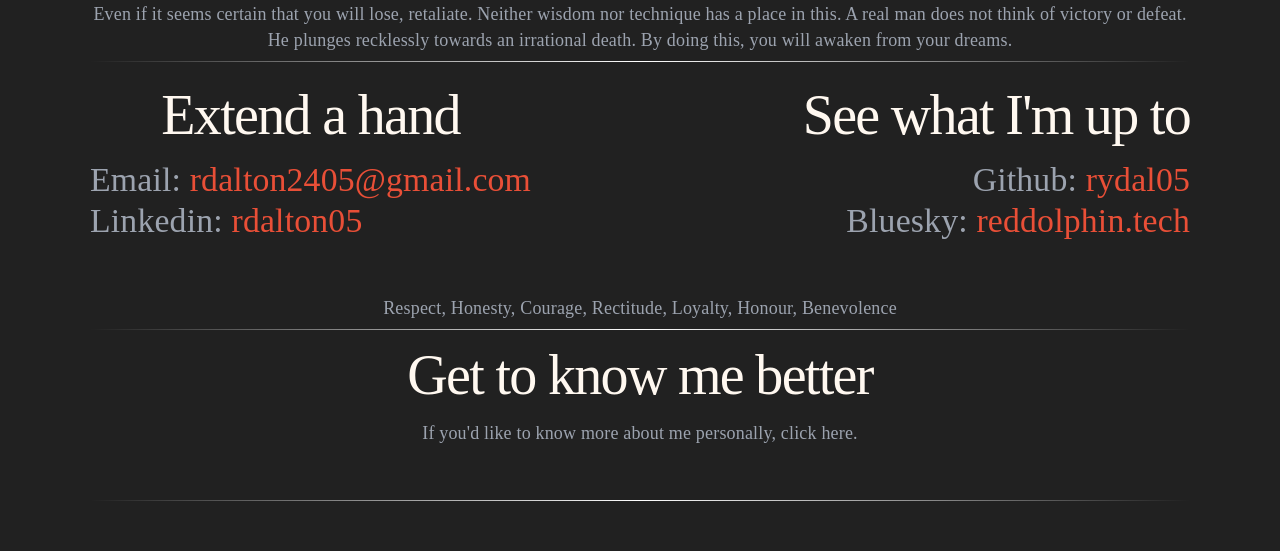
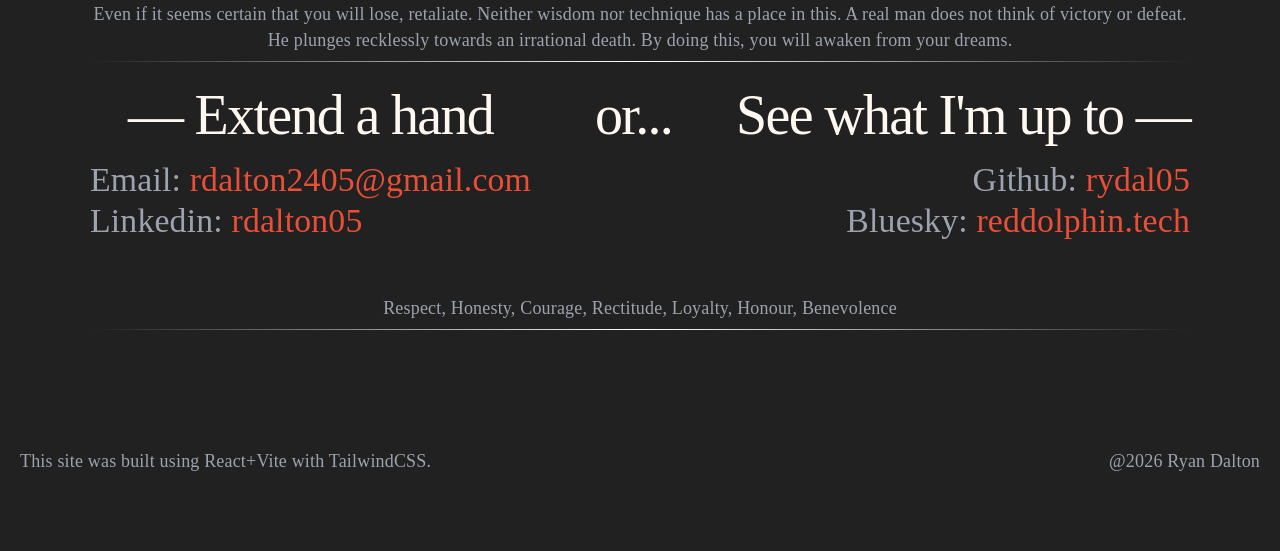
Before and after one commit to rydal05/portfolio-site, a React (Vite) app: page / in a window 1280 px wide. Shown: the part 4203-4754 px from the top of the page. After the commit the page ends 4698 px from the top, so only its background shows below. Built offline with nearby package versions, Linux system fonts and the light colour scheme.

Commit message:
animation notes

```diff
--- a/src/pages/home.jsx
+++ b/src/pages/home.jsx
@@ -76,7 +76,7 @@ function Home() {
 				dreams.
 			</Quote>
 			<hr className="m-20" />
-
+{/* quotes should all animate fading upward from the delimiter bar */}
 			<Contact />
 			<Quote>
 				Respect, Honesty, Courage, Rectitude, Loyalty, Honour,
@@ -84,11 +84,11 @@ function Home() {
 			</Quote>
 			<hr className="m-20" />
 
-			<Personal />
+			{/* <Personal />
 			<Quote>
 
 			</Quote>
-			<hr className="m-20" />
+			<hr className="m-20" /> */}
 		</>
 	);
 }
--- a/src/sections/prof/contact.jsx
+++ b/src/sections/prof/contact.jsx
@@ -3,7 +3,7 @@ export default function Contact() {
 		<>
 			<section id="contact" className="scroll-mt-30 flex justify-between">
 				<div>
-					<h1>Extend a hand</h1>
+					<h1>— Extend a hand</h1>
 					<ul className="text-3xl text-left">
 						<li>
 							Email:{" "}
@@ -21,7 +21,11 @@ export default function Contact() {
 				</div>
 
 				<div>
-					<h1>See what I'm up to</h1>
+					<h1>or...</h1>
+				</div>
+{/* animation where the elements extend out from the center "or" text */}
+				<div>
+					<h1>See what I'm up to —</h1>
 					<ul className="text-3xl text-right">
 						<li>
 							Github:{" "}
--- a/src/sections/prof/education.jsx
+++ b/src/sections/prof/education.jsx
@@ -23,7 +23,7 @@ export default function Education() {
 					</ul>
 					<br />
 				</TextBlock>
-
+{/* should fade in from left to right timelinelike */}
 				<TextBlock
 					title="Valencia College"
 					degree="Associates Degree: Articulated Computer
--- a/src/sections/prof/portfolio.jsx
+++ b/src/sections/prof/portfolio.jsx
@@ -7,6 +7,7 @@ export default function Portfolio() {
 		<>
 			<section id="portfolio" className="scroll-mt-30">
 				<h1>— Collected Portfolio Works —</h1>
+				{/* as you scroll down these should pop into view */}
 				<div className="flex flex-col justify-between">
 					<div className="flex flex-row justify-between">
 						<SquareProjectModal
--- a/src/sections/prof/skills.jsx
+++ b/src/sections/prof/skills.jsx
@@ -60,7 +60,7 @@ export default function Skills() {
 						title="Frameworks & Libraries"
 						text={frameworks}
 					/>
-
+{/* each of these skill modals will fade in one by one */}
 					<ListModal title="Languages" text={languages} />
 
 					<ListModal title="AI & Machine Learning" text={AIML} />
```
